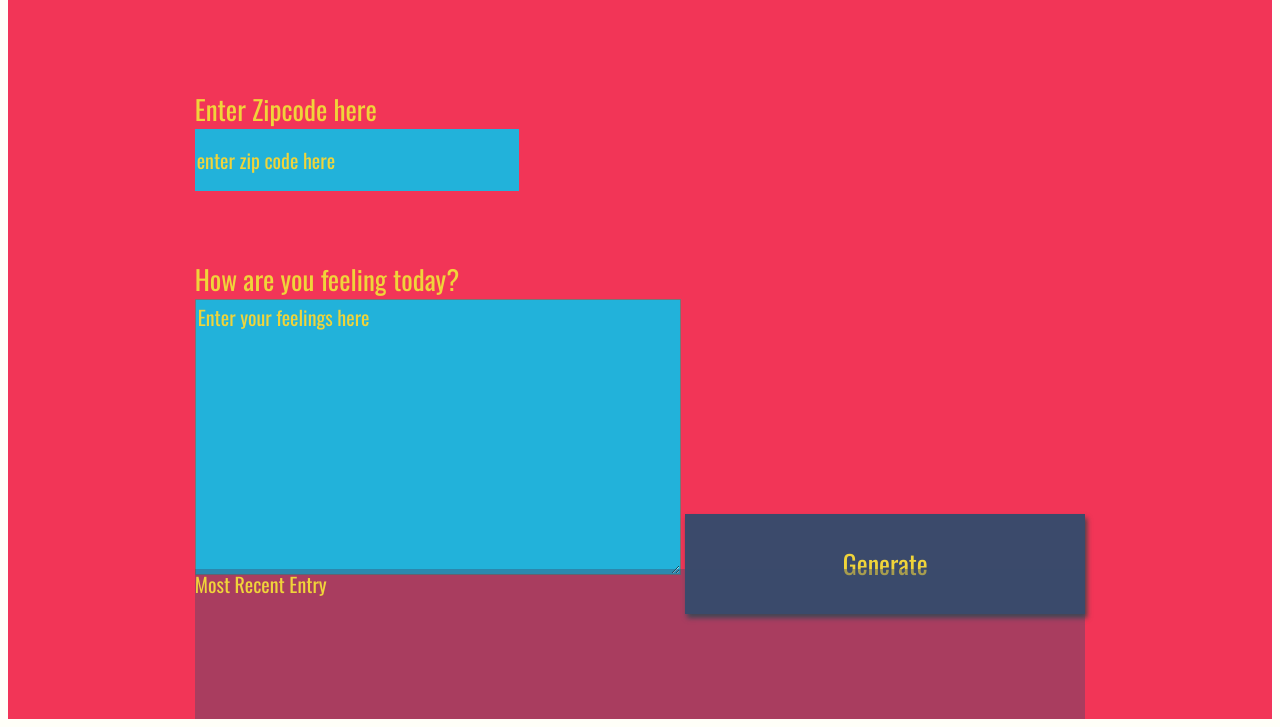
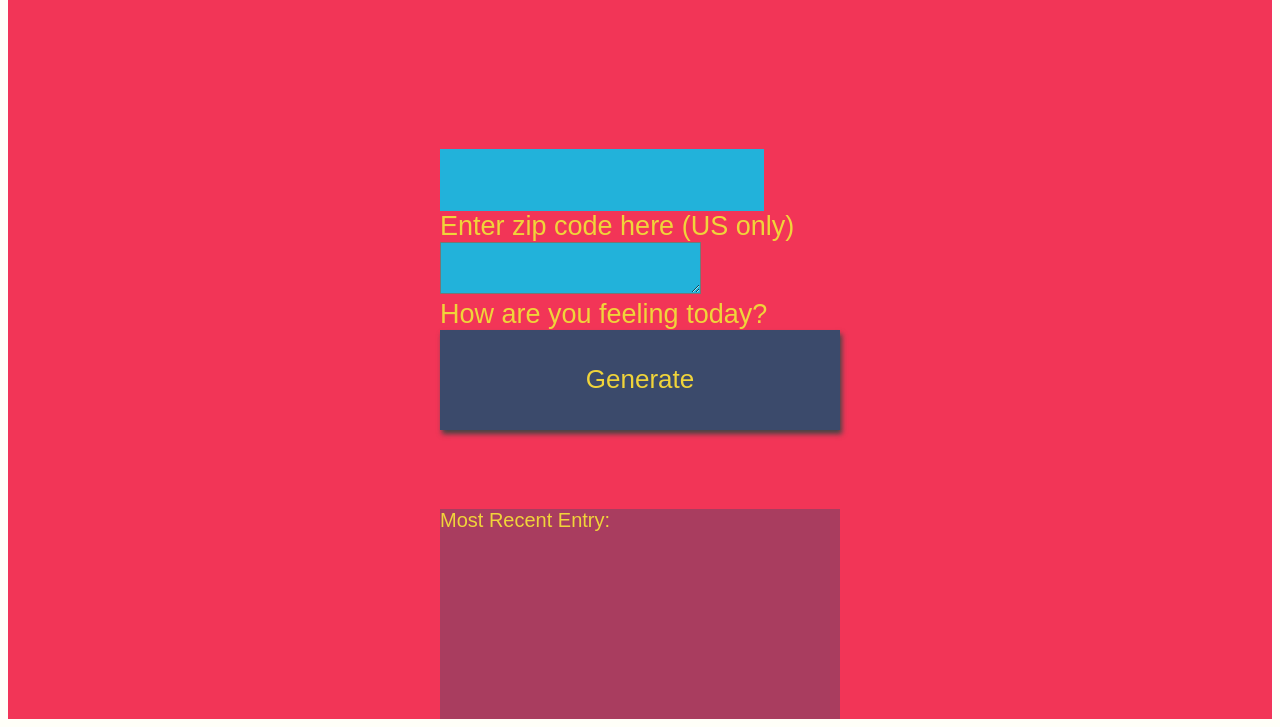
Before and after one commit to AniaJezierska/Weather-app, a website: page website/index.html in a window 1280 px wide. Shown: the part 89-816 px from the top of the page. Drawn offline with nearby package versions, Linux system fonts and the light colour scheme; a web font is replaced by a local one.

Commit message:
Add index.html

```diff
--- a/website/index.html
+++ b/website/index.html
@@ -1,35 +1,46 @@
 <!DOCTYPE html>
 <html>
 <head>
-<meta charset="UTF-8">
+  <meta charset="UTF-8" />
   <title>Weather Journal</title>
-<link href="https://fonts.googleapis.com/css?family=Oswald:400,600,700|Ranga:400,700&display=swap" rel="stylesheet">
-<link rel="stylesheet" href="style.css">
+  <script src="https://kit.fontawesome.com/a83dba7890.js"></script>
+  <link href="https://fonts.googleapis.com/css?family=Raleway|Roboto&display=swap" rel="stylesheet">
+  <link rel="stylesheet" href="style.css" />
 </head>
+
 <body>
-<div id = "app">
-  <div class ="holder headline">
-    Weather Journal App
+  <div class="wrapper__app">
+    <div id="app">
+      <div class="holder headline">
+        <h1 class="headline__heading">Weather Journal App</h1>
       </div>
-  <div class ="holder zip">
-    <label for="zip">Enter Zipcode here</label>
-    <input type="text" id="zip" placeholder="enter zip code here">
+      <div class="app__form">
+
+        <div class="holder zip">
+          <input type="text" id="zip" maxlength="10" required="" placeholder="">
+          <label for="zip" class="zip__label">Enter zip code here (US only)</label>
         </div>
-  <div class ="holder feel">
+
+        <div class="holder feel">
+          <textarea class="feel__input" id="feelings" maxlength="35" required=""></textarea>
           <label for="feelings">How are you feeling today?</label>
-    <textarea class= "myInput" id="feelings" placeholder="Enter your feelings here" rows="9" cols="50"></textarea>
-    <button id="generate" type = "submit"> Generate </button>
         </div>
-  <div class ="holder entry">
-    <div class = "title">Most Recent Entry</div>
-   <div id = "entryHolder">
-    <div id = "date"></div>
-   <div id = "temp"></div>
-   <div id = "content"></div>
+
+        <div class="holder">
+          <button id="generate" type="submit">Generate</button>
+        </div>
+      </div>
+
+      <div class="holder entry">
+        <div class="entry__title">Most Recent Entry:</div>
+        <div id="entryHolder">
+          <div id="error" class="is-danger"></div>
+          <div id="date"></div>
+          <div id="temp"></div>
+          <div id="content"></div>
         </div>
         </div>
       </div>
   <script src="app.js" type="text/javascript"></script>
-
 </body>
 </html>
```
Lines whose indentation alone changed are shown as unchanged.
